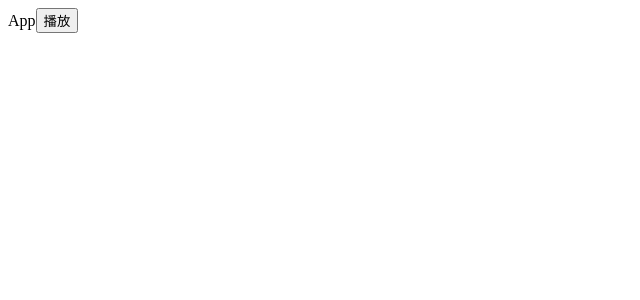
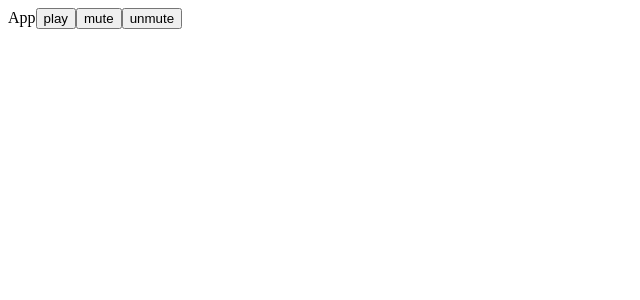
Before and after one commit to ahqrt/web-audio-tutorial, a React (Vite) app: page / in a window 1280 px wide. Shown: the top 300 px of the page, without its empty margins (0-640 px from the left). Built offline with nearby package versions, Linux system fonts and the light colour scheme.

Commit message:
feat: gainNode使用

```diff
--- a/src/App.tsx
+++ b/src/App.tsx
@@ -1,13 +1,16 @@
 import { useEffect } from 'react'
-import { basicAudioSample} from './audioUse/basicAudioSample'
-
+// import { basicAudioSample} from './audioUse/basicAudioSample'
+import { gainNodeSample, mutePlay, unMutePlay } from './audioUse/gainNode';
 
 function App() {
 
   return (
     <div>
       App
-      <button onClick={basicAudioSample}>播放</button>
+      {/* <button onClick={basicAudioSample}>播放</button> */}
+      <button onClick={gainNodeSample}>play</button>
+      <button onClick={mutePlay}>mute</button>
+      <button onClick={unMutePlay}>unmute</button>
     </div>
   )
 }
--- /dev/null
+++ b/src/audioUse/gainNode.ts
@@ -0,0 +1,35 @@
+const audioCtx = new AudioContext()
+const gainNode = audioCtx.createGain()
+
+export function gainNodeSample() {
+    fetch('/another-person.mp3')
+        .then(r => r.arrayBuffer())
+        .then(arrayBuffer => {
+            audioCtx.decodeAudioData(arrayBuffer, (audioBuffer) => {
+                //  you can play the audioBuffer directly
+                playBuffer(audioBuffer)
+            })
+        })
+}
+
+function playBuffer(audioBuffer: AudioBuffer) {
+    // createBufferSource is used to play audio data contained within an AudioBuffer object
+    const sourceNode = audioCtx.createBufferSource()
+    sourceNode.buffer = audioBuffer
+    // audioCtx.destination representing the final destination of all audio in the context
+    // It can be thought of as the audio-rendering device.
+    // It is from the BaseAudioContext
+
+    // AudioNode.connect
+    sourceNode.connect(gainNode)
+    gainNode.connect(audioCtx.destination)
+    sourceNode.start(0)
+}
+
+export function mutePlay() {
+    gainNode.gain.setValueAtTime(0, audioCtx.currentTime)
+}
+
+export function unMutePlay() {
+    gainNode.gain.setValueAtTime(1, audioCtx.currentTime)
+}
```
